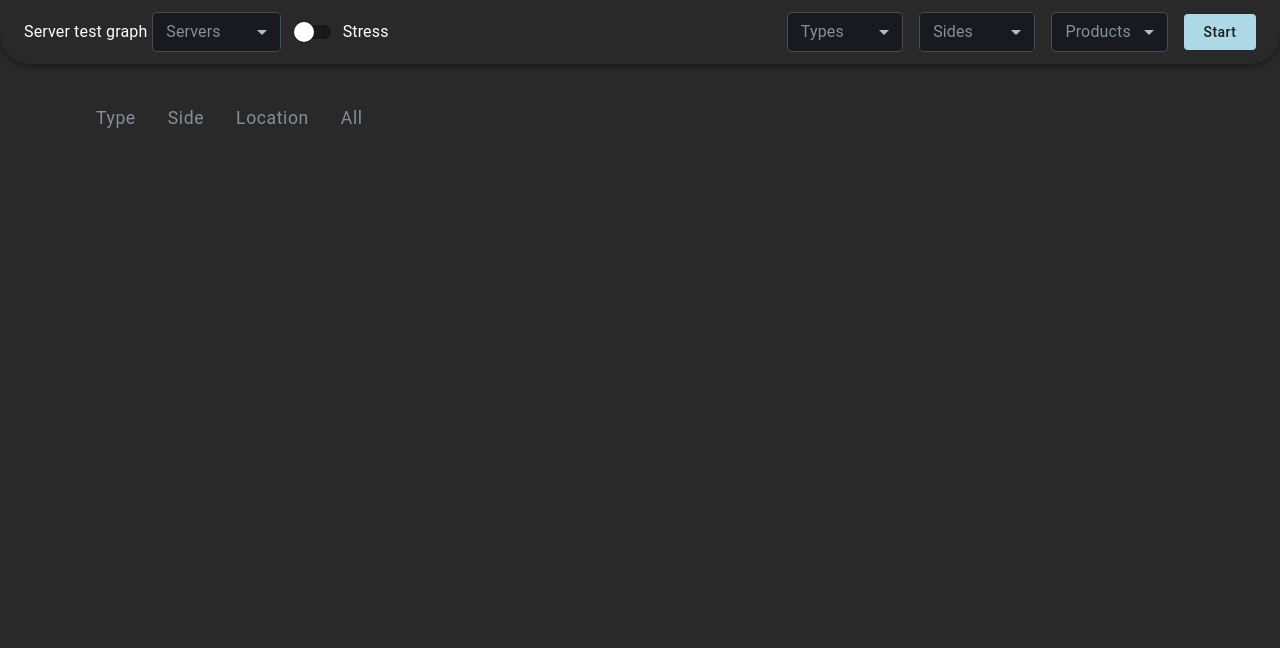
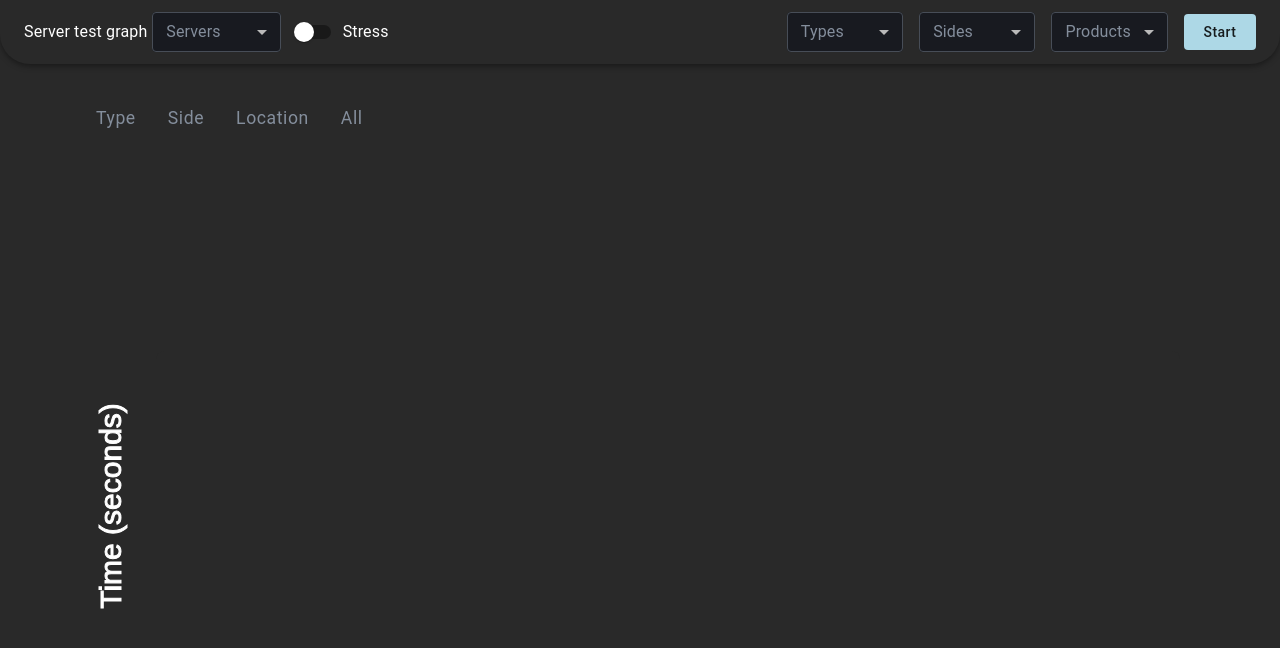
Before and after one commit to mtal-socher-makor/trading_tests_charts, a React (Create React App) app: page / in a window 1280 px wide. Shown: the top 648 px of the page. Built offline with nearby package versions, Linux system fonts and the light colour scheme.

Commit message:
y-axis fix

```diff
--- a/src/App.js
+++ b/src/App.js
@@ -1,182 +1,290 @@
-import ButtonBar from './componentsB/ButtonBar'
-import { Grid, makeStyles, Typography } from '@material-ui/core'
-import * as webSocketService from './services/websocket'
-import React, { useState, useEffect, useRef } from 'react'
-import DataCircle from './componentsB/d3/DataCircle'
-import productsData from './products.json'
-import Graph from './componentsB/Graph'
-import VizArea from './componentsB/VizArea'
-import GroupBy from './componentsB/GroupBy'
-import Legend from './componentsB/d3/Legend'
-import createDataArrays from './helperFunctions.js/createDataArrays'
-import createScaleY from "./helperFunctions.js/createScaleY"
-import AxisLeft from './componentsB/d3/barchart/AxisLeft'
-export const currentWorker = new Worker('index.js')
+import ButtonBar from "./componentsB/ButtonBar";
+import { Grid, makeStyles, Typography } from "@material-ui/core";
+import * as webSocketService from "./services/websocket";
+import React, { useState, useEffect, useRef } from "react";
+import DataCircle from "./componentsB/d3/DataCircle";
+import productsData from "./products.json";
+import Graph from "./componentsB/Graph";
+import VizArea from "./componentsB/VizArea";
+import GroupBy from "./componentsB/GroupBy";
+import Legend from "./componentsB/d3/Legend";
+import createDataArrays from "./helperFunctions.js/createDataArrays";
+import createScaleY from "./helperFunctions.js/createScaleY";
+import AxisLeftText from "./componentsB/d3/barchart/AxisLeftText";
+export const currentWorker = new Worker("index.js");
 
 function App() {
-  const classes = useStyles()
+  const classes = useStyles();
   // const [stateTrades, setStateTrades] = useState({
   //   all: [],
   //   side: { buy: [], sell: [] },
   //   type: { mkt: [], rfq: [], fok: [] },
   //   location: {},
   // });
-  const [stateTrades, setStateTrades] = useState([])
-  const [stateTradesPartly, setStateTradesPartly] = useState([])
-  const [mode, setMode] = useState(false)
-  const [products, setProducts] = useState([])
+  const [stateTrades, setStateTrades] = useState([]);
+  const [stateTradesPartly, setStateTradesPartly] = useState([]);
+  const [mode, setMode] = useState(false);
+  const [products, setProducts] = useState([]);
   //const [groupBy, setGroupBy] = useState("");
-  const [groupByType, setGroupByType] = useState(false)
-  const [typeTrades, setTypeTrades] = useState({})
-  const [groupBySide, setGroupBySide] = useState(false)
-  const [sideTrades, setSideTrades] = useState({})
-  const [allBtn, setAllBtn] = useState(true)
+  const [groupByType, setGroupByType] = useState(false);
+  const [typeTrades, setTypeTrades] = useState({});
+  const [groupBySide, setGroupBySide] = useState(false);
+  const [sideTrades, setSideTrades] = useState({});
+  const [allBtn, setAllBtn] = useState(true);
 
-  const [groupByLocation, setGroupByLocation] = useState(false)
-  const [groupByThread, setGroupByThread] = useState(false)
-  const [locationTrades, setLocationTrades] = useState({})
-  const [threadTrades, setThreadTrades] = useState({})
+  const [groupByLocation, setGroupByLocation] = useState(false);
+  const [groupByThread, setGroupByThread] = useState(false);
+  const [locationTrades, setLocationTrades] = useState({});
+  const [threadTrades, setThreadTrades] = useState({});
   const [filters, setFilters] = useState({
     servers: [],
     types: [],
     sides: [],
     products: [],
-    threads:["multi"]
-  })
-  let dataStates = [stateTrades, stateTradesPartly, typeTrades, sideTrades, locationTrades, threadTrades]
-  let dataSetters = [setStateTrades, setStateTradesPartly, setTypeTrades, setSideTrades, setLocationTrades, setThreadTrades]
-  const groupBy = [groupByType, groupBySide, groupByLocation, groupByThread, allBtn]
-  const [arrays, arrayNames, colorScale] = createDataArrays(dataStates, groupBy,filters )
-  const [yScale, innerWidth, yAxisTickFormat] = createScaleY(dataStates[0])
-  let groupBySetters = [setGroupByType, setGroupBySide, setGroupByLocation, setGroupByThread, setAllBtn]
+    threads: ["multi"],
+  });
+  let dataStates = [
+    stateTrades,
+    stateTradesPartly,
+    typeTrades,
+    sideTrades,
+    locationTrades,
+    threadTrades,
+  ];
+  let dataSetters = [
+    setStateTrades,
+    setStateTradesPartly,
+    setTypeTrades,
+    setSideTrades,
+    setLocationTrades,
+    setThreadTrades,
+  ];
+  const groupBy = [
+    groupByType,
+    groupBySide,
+    groupByLocation,
+    groupByThread,
+    allBtn,
+  ];
+  const [arrays, arrayNames, colorScale] = createDataArrays(
+    dataStates,
+    groupBy,
+    filters
+  );
+  const [yScale, innerWidth, yAxisTickFormat, innerHeight] = createScaleY(
+    dataStates[0]
+  );
+  let groupBySetters = [
+    setGroupByType,
+    setGroupBySide,
+    setGroupByLocation,
+    setGroupByThread,
+    setAllBtn,
+  ];
   // let ws = webSocketService.connectWS();
   // console.log("typeTrades", typeTrades);
   // console.log("group", groupByType);
 
   // const powerWorker = workerizedWorker()
   // workerizedWorker.expensive();
-  currentWorker.postMessage({ type: 'trial' })
+  currentWorker.postMessage({ type: "trial" });
   useEffect(() => {
     currentWorker.postMessage({ type: "products" });
     currentWorker.onmessage = (e) => {
-      const parsedData = JSON.parse(e.data)
-      if (parsedData.type === 'products') {
-        setProducts(parsedData.data)
+      const parsedData = JSON.parse(e.data);
+      if (parsedData.type === "products") {
+        setProducts(parsedData.data);
       }
-      if (parsedData.type === 'trade') {
+      if (parsedData.type === "trade") {
         if (parsedData.thread) {
         }
-        let data = parsedData.data
-        setStateTrades((prev) => [...prev, data])
+        let data = parsedData.data;
+        setStateTrades((prev) => [...prev, data]);
       }
-    }
-  }, [])
+    };
+  }, []);
 
   useEffect(() => {
     if (groupByType && stateTrades.length) {
-      let lastType = stateTrades[stateTrades.length - 1].type
+      let lastType = stateTrades[stateTrades.length - 1].type;
       setTypeTrades((prev) => {
         return {
           ...prev,
-          [lastType]: prev[lastType] ? [...prev?.[lastType], stateTrades[stateTrades.length - 1]] : [stateTrades[stateTrades.length - 1]],
-        }
-      })
+          [lastType]: prev[lastType]
+            ? [...prev?.[lastType], stateTrades[stateTrades.length - 1]]
+            : [stateTrades[stateTrades.length - 1]],
+        };
+      });
     }
-  }, [stateTrades, groupByType])
+  }, [stateTrades, groupByType]);
 
   useEffect(() => {
     if (groupBySide && stateTrades.length) {
-      let lastSide = stateTrades[stateTrades.length - 1].side
+      let lastSide = stateTrades[stateTrades.length - 1].side;
       setSideTrades((prev) => {
         return {
           ...prev,
-          [lastSide]: prev[lastSide] ? [...prev?.[lastSide], stateTrades[stateTrades.length - 1]] : [stateTrades[stateTrades.length - 1]],
-        }
-      })
+          [lastSide]: prev[lastSide]
+            ? [...prev?.[lastSide], stateTrades[stateTrades.length - 1]]
+            : [stateTrades[stateTrades.length - 1]],
+        };
+      });
     }
-  }, [stateTrades, groupBySide])
+  }, [stateTrades, groupBySide]);
 
   useEffect(() => {
     if (groupByLocation && stateTrades.length) {
-      let lastLocation = stateTrades[stateTrades.length - 1].location
+      let lastLocation = stateTrades[stateTrades.length - 1].location;
       setLocationTrades((prev) => {
         return {
           ...prev,
-          [lastLocation]: prev[lastLocation] ? [...prev?.[lastLocation], stateTrades[stateTrades.length - 1]] : [stateTrades[stateTrades.length - 1]],
-        }
-      })
+          [lastLocation]: prev[lastLocation]
+            ? [...prev?.[lastLocation], stateTrades[stateTrades.length - 1]]
+            : [stateTrades[stateTrades.length - 1]],
+        };
+      });
     }
-  }, [stateTrades, groupByLocation])
+  }, [stateTrades, groupByLocation]);
 
   useEffect(() => {
     if (groupByThread && stateTrades.length) {
-      let lastThread = stateTrades[stateTrades.length - 1].thread
-      let key = lastThread?.toString()
+      let lastThread = stateTrades[stateTrades.length - 1].thread;
+      let key = lastThread?.toString();
 
       setThreadTrades((prev) => {
         return {
           ...prev,
-          [key]: prev[key] ? [...prev?.[key], stateTrades[stateTrades.length - 1]] : [stateTrades[stateTrades.length - 1]],
-        }
-      })
+          [key]: prev[key]
+            ? [...prev?.[key], stateTrades[stateTrades.length - 1]]
+            : [stateTrades[stateTrades.length - 1]],
+        };
+      });
     }
-  }, [stateTrades, groupByThread])
+  }, [stateTrades, groupByThread]);
 
   useEffect(() => {
-    if (!groupByType && !groupBySide && !groupByLocation && stateTrades.length && !mode) {
-      let last = stateTrades[stateTrades.length - 1]
-      setStateTradesPartly((prev) => [...prev, last])
+    if (
+      !groupByType &&
+      !groupBySide &&
+      !groupByLocation &&
+      stateTrades.length &&
+      !mode
+    ) {
+      let last = stateTrades[stateTrades.length - 1];
+      setStateTradesPartly((prev) => [...prev, last]);
     }
-  }, [stateTrades, groupByType, groupBySide, groupByLocation])
+  }, [stateTrades, groupByType, groupBySide, groupByLocation]);
 
   return (
-    <div className='App'>
+    <>
       {/* <Charts /> */}
-      <Grid container direction='column' className={classes.App2}>
+      <Grid container direction="column" className={classes.App2}>
         <Grid item xs={12}>
-          <ButtonBar groupBy={groupBy} groupBySetters={groupBySetters} changeMode={setMode} mode={mode} products={products} dataSetters={dataSetters} filters={filters} setFilters={setFilters} />
+          <ButtonBar
+            groupBy={groupBy}
+            groupBySetters={groupBySetters}
+            changeMode={setMode}
+            mode={mode}
+            products={products}
+            dataSetters={dataSetters}
+            filters={filters}
+            setFilters={setFilters}
+          />
         </Grid>
         {/* { stateTrades.length && <DataCircle  d={ stateTrades[stateTrades -1]} /> } */}
-        <Grid container className={classes.presentationArea} style={{marginTop: 64}}>
-          <Grid item xs={10} style={{ display: 'flex', justifyContent: 'center' }} style={{ position: 'relative' }}>
-            <GroupBy  filters={filters} setFilters={setFilters} groupByThread={groupByThread} groupBySetters={groupBySetters} groupBy={groupBy} />
+        <Grid
+          container
+          className={classes.presentationArea}
+          style={{ marginTop: 64 }}
+        >
+          <Grid
+            item
+            xs={10}
+            style={{ display: "flex", justifyContent: "center" }}
+            style={{ position: "relative" }}
+          >
+            <GroupBy
+              filters={filters}
+              setFilters={setFilters}
+              groupByThread={groupByThread}
+              groupBySetters={groupBySetters}
+              groupBy={groupBy}
+            />
           </Grid>
           <Grid item>
-            <Grid container direction='row' spacing={2}>
-              <Grid item className='vizPlusLegend' style={{ paddingTop: '10rem' }}>
-                {!groupByThread && <Legend arrayNames={arrayNames} colorScale={colorScale} />}
+            <Grid container direction="row" spacing={2}>
+              <Grid
+                item
+                className="vizPlusLegend"
+                style={{ paddingTop: "10rem" }}
+              >
+                {!groupByThread && (
+                  <Legend arrayNames={arrayNames} colorScale={colorScale} />
+                )}
               </Grid>
-              {/* {yScale.ticks().map((tickValue) => (
-                <AxisLeft
-                  key={tickValue}
-                  yScale={yScale}
-                  tickFormat={yAxisTickFormat}
-                  innerWidth={innerWidth}
-                  tickValue={tickValue}
-                />
-              ))} */}
               <Grid item>
-                {<VizArea dataStates={dataStates} groupBy={groupBy} filters={filters}/>}
+                <Grid container  style={{ display: "flex", width: "inherit" }}>
+                  <Grid item style={{ display: "flex", alignItems: "center" }}>
+                    <svg width={60} height={innerHeight}>
+                      <g>
+
+                      <text
+                        className="axis-label"
+                        x={20}
+                        y={0}
+                        textAnchor="middle"
+                        stroke="#fff"
+                        fill="#fff"
+                        transform={`translate(25, ${
+                          innerHeight / 2
+                        }) rotate(-90)`}
+                        style={{ fontSize: 30 }}
+                        >
+                        Time (seconds)
+                      </text>
+
+                      {yScale.ticks().map((tickValue) => (
+                        <AxisLeftText
+                        tickValue={tickValue}
+                        yScale={yScale}
+                        innerWidth={innerWidth}
+                        stateTrades={stateTrades}
+                        innerHeight={innerHeight}
+                        />
+                        ))}
+                        </g>
+                    </svg>
+                  </Grid>
+                  <Grid item >
+                    {
+                      <VizArea
+                        dataStates={dataStates}
+                        groupBy={groupBy}
+                        filters={filters}
+                      />
+                    }
+                  </Grid>
+                </Grid>
               </Grid>
             </Grid>
           </Grid>
         </Grid>
       </Grid>
-    </div>
-  )
+    </>
+  );
 }
 
-export default App
+export default App;
 
 const useStyles = makeStyles((theme) => ({
   App2: {
-    width: '85vw',
-    margin: '5vh auto 0 auto',
-    alignItems: 'center',
+    width: "85vw",
+    margin: "5vh auto 0 auto",
+    alignItems: "center",
   },
   title: {
     fontSize: 40,
-    color: 'white',
+    color: "white",
     fontWeight: 600,
   },
-}))
+}));
--- a/src/componentsB/VizArea.js
+++ b/src/componentsB/VizArea.js
@@ -7,21 +7,26 @@ import FilterBar from './FilterBar'
 import { MemoLineChart } from './d3/LineChart'
 import DataCircle from './d3/DataCircle'
 import GroupBy from './GroupBy'
+import AxisLeftText from "./d3/barchart/AxisLeftText"
+import createScaleY from "../helperFunctions.js/createScaleY"
+
 // import * as webSocketService from '../services/websocket'
 
 function VizArea({ groupBy, dataStates ,filters}) {
   const classes = useStyles()
-  const [average, setAverage] = useState('0')
+  const [yScale, innerWidth, yAxisTickFormat, innerHeight] = createScaleY(dataStates[0])
 
-  useEffect(() => {
-    if (dataStates[0].length) {
-      setAverage((dataStates[0].reduce((acc, current) => acc + current.tradeTime, 0) / dataStates[0].length).toFixed(3))
-    }
-  }, [dataStates[0]])
+  // const [average, setAverage] = useState('0')
+
+  // useEffect(() => {
+  //   if (dataStates[0].length) {
+  //     setAverage((dataStates[0].reduce((acc, current) => acc + current.tradeTime, 0) / dataStates[0].length).toFixed(3))
+  //   }
+  // }, [dataStates[0]])
 
   return (
     <Grid container className={classes.vizContainer} style={{ width: '80vw' , marginTop : 50}}>
-      {/* {!dataStates[0].length ?  <Typography variant="h1" className={classes.loading}>Loading...</Typography> : null} */}
+
       {dataStates[0].length ? <MemoLineChart groupBy={groupBy} dataStates={dataStates} filters={filters} /> : null}
     </Grid>
   )
--- a/src/componentsB/d3/LineChart.js
+++ b/src/componentsB/d3/LineChart.js
@@ -1,4 +1,4 @@
-import React, { useState, useCallback, useEffect } from "react";
+import React from "react";
 import { scaleBand, scaleLinear, max, format, group, scaleOrdinal } from "d3";
 import AxisBottom from "./barchart/AxisBottom";
 import AxisLeft from "./barchart/AxisLeft";
@@ -12,7 +12,7 @@ function LineChart({ type, groupBy, dataStates ,filters}) {
   const windowWidth = window.innerWidth;
   const dynamicWidth = windowWidth + stateTrades.length * 30;
   const height = 450;
-  const margin = { top: -20, right: 30, bottom: 60, left: 90 };
+  const margin = { top: -20, right: 30, bottom: 60, left: 30 };
   const innerHeight = height - margin.top - margin.bottom;
   const innerWidth = dynamicWidth - margin.left - margin.right;
   // const stylesProps = {
@@ -35,9 +35,12 @@ function LineChart({ type, groupBy, dataStates ,filters}) {
     .domain([0, max(dataStates[0], yValue)])
     .range([innerHeight - 30, 60]);
 
+
+
+
   return (
     <Grid
-      container
+      item
       style={{ position: "relative", width: dynamicWidth }}
     >
       <svg width={dynamicWidth} height={height}>
@@ -56,10 +59,12 @@ function LineChart({ type, groupBy, dataStates ,filters}) {
                   tickFormat={yAxisTickFormat}
                   innerWidth={innerWidth}
                   tickValue={tickValue}
+                  stateTrades={stateTrades}
+                  innerHeight={innerHeight}
                 />
               ))}
 
-          <text
+          {/* <text
             className="axis-label"
             x={0}
             y={0}
@@ -70,7 +75,7 @@ function LineChart({ type, groupBy, dataStates ,filters}) {
             style={{ fontSize: 30 }}
           >
             Time (seconds)
-          </text>
+          </text> */}
 
           <MarksLine
             type={type}
--- /dev/null
+++ b/src/componentsB/d3/barchart/AxisLeftText.js
@@ -0,0 +1,43 @@
+import React, {useRef, useEffect} from "react";
+
+function AxisLeftText({ tickValue, yScale, innerWidth, stateTrades, innerHeight }) {
+
+
+
+//   const elementRef = useRef();
+
+    // useEffect(() => {
+    //   elementRef.current?.scrollBy(30,0);
+    // }, [stateTrades])
+
+  return (
+        <g>
+
+          <text
+            key={tickValue}
+            style={{ textAnchor: "end" }}
+            x={60}
+            dy=".32em"
+            y={yScale(tickValue) + 8}
+            stroke="#fff"
+            fill="#fff"
+            >
+            {tickValue}
+          </text>
+          {/* <text
+            className="axis-label"
+            x={0}
+            y={0}
+            textAnchor="middle"
+            stroke="#fff"
+            fill="#fff"
+            transform={`translate(-55, ${innerHeight / 2}) rotate(-90)`}
+            style={{ fontSize: 30 }}
+          >
+            Time (seconds)
+          </text> */}
+              </g>
+  );
+}
+
+export default AxisLeftText;
--- a/src/componentsB/d3/lineChart/MarksLine.js
+++ b/src/componentsB/d3/lineChart/MarksLine.js
@@ -41,7 +41,7 @@ const MarksLine = forwardRef(({ xScale, yScale, xValue, yValue, tooltipFormat, i
             <>
               <path
                 fill='none'
-                stroke='rgba(0, 700, 0 ,1)'
+                stroke='#4deeea'
                 strokeDashoffset='pathLength'
                 strokeDasharray='pathLength'
                 transition={transitionPath}
@@ -51,7 +51,7 @@ const MarksLine = forwardRef(({ xScale, yScale, xValue, yValue, tooltipFormat, i
                   .y((d) => yScale(yValue(d)))(stateTradesPartly)}
               />
               {stateTradesPartly.map((d) => (
-                <MarksLineSingle d={d} xScale={xScale} yScale={yScale} xValue={xValue} yValue={yValue} color='rgba(0, 255, 0 ,1)' />
+                <MarksLineSingle d={d} xScale={xScale} yScale={yScale} xValue={xValue} yValue={yValue} color='#4deeea' />
               ))}
             </>
           ))}
--- a/src/componentsB/d3/lineChart/MarksLineSingle.js
+++ b/src/componentsB/d3/lineChart/MarksLineSingle.js
@@ -26,9 +26,6 @@ function MarksLineSingle({d,
 
         useEffect(() => {
           elementRef.current?.scrollIntoView({ behavior: 'smooth', block: "nearest", inline: "nearest" });
-        //   elementRef.current.scrollTop =  elementRef.current?.scrollHeight;
-        //   scrollyDiv.scrollTop = scrollyDiv.scrollHeight
-
         }, [])
 
   return (
@@ -50,7 +47,7 @@ function MarksLineSingle({d,
                 textAnchor='middle'
                 {...(tooltipState && {fillOpacity: 0})}
                 >
-                {Math.round(d.tradeTime*1000)}
+                {d.tradeTime}
             </text>
             {tooltipState && <Tooltip
                 id="tooltip"
--- a/src/helperFunctions.js/createDataArrays.js
+++ b/src/helperFunctions.js/createDataArrays.js
@@ -1,7 +1,7 @@
 import { FilterSharp } from '@material-ui/icons'
 import { scaleOrdinal } from 'd3'
 const createDataArrays = (dataStates, groupBy, filters) => {
-  let colorsPalette = ['#4deeea', '#e6054a', '#f000ff', '#ff0c12', '#e92098', '#74ee15', '#ffae1d', '#2aff60', '#fffe00', '#00feff', '#00fdd6', '##00baff', '#a93fec', '#ff38b6', '#ffea00', '#39ff14']
+  let colorsPalette = [ '#74ee15','#ff0c12', '#e6054a', '#f000ff',  '#e92098', '#ffae1d', '#2aff60','#4deeea', '#fffe00', '#00feff', '#00fdd6', '##00baff', '#a93fec', '#ff38b6', '#ffea00', '#39ff14']
 
   const [stateTrades, stateTradesPartly, typeTrades, sideTrades, locationTrades, threadTrades] = dataStates
   const [groupByType, groupBySide, groupByLocation, groupByThread, allBtn] = groupBy
--- a/src/helperFunctions.js/createScaleY.js
+++ b/src/helperFunctions.js/createScaleY.js
@@ -15,7 +15,7 @@ const createScaleY = (data) => {
   .domain([0, max(data, yValue)])
   .range([innerHeight - 30, 60]);
 
-  return [yScale, innerWidth, yAxisTickFormat]
+  return [yScale, innerWidth, yAxisTickFormat, innerHeight]
 }
 
 export default createScaleY;
--- a/src/styles/mainStyles.js
+++ b/src/styles/mainStyles.js
@@ -19,7 +19,7 @@ export const useStyles = makeStyles((theme) => ({
   vizContainer: {
     backgroundColor: 'rgb(41, 41, 41);',
     // borderShadow: "5px 10px #000",
-    width: '80vw',
+    width: '85vw',
     height: '400px',
     borderRadius: '8px',
     //marginTop:50,
```
Also changed, not shown: src/componentsB/d3/barchart/AxisLeft.js (+19 -6 lines).
